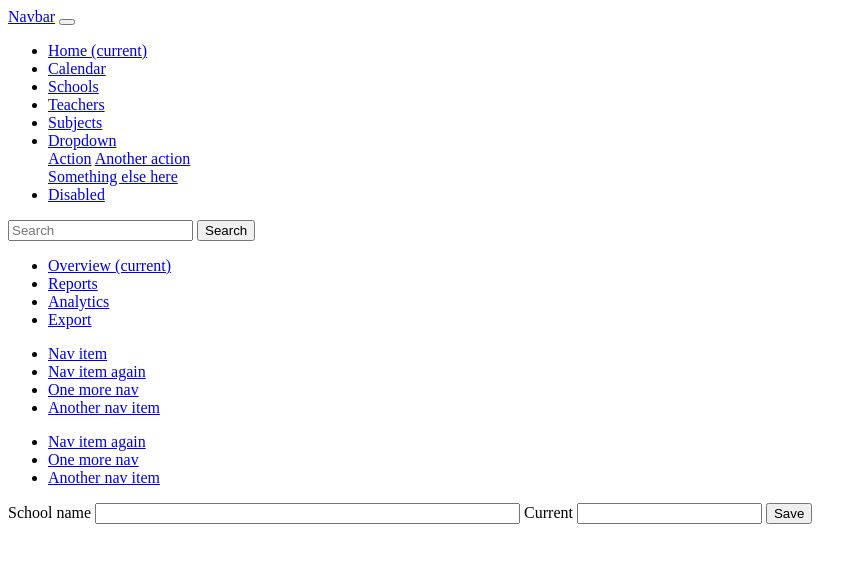
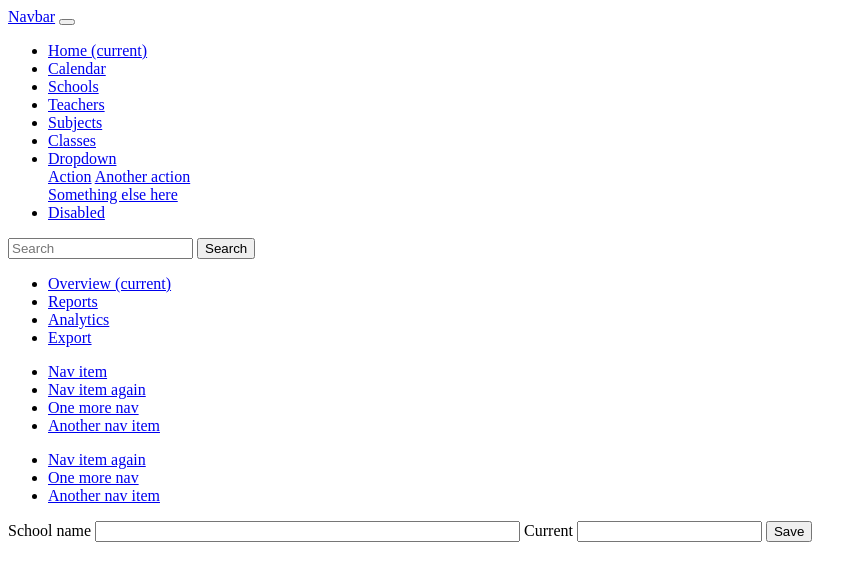
Before and after one commit to gavrilov/schl_schdl_public, a Flask app: template app/templates/school/add.html in a window 1280 px wide. Shown: the top 581 px of the page, without its empty margins (0-867 px from the left). Run offline with Flask 2, Linux system fonts and the light colour scheme; the template is opened without the code that fills it, so the values that code supplies are empty, except form fields; form fields are guessed from the names that the template uses; some libraries are stand-ins or nearby versions.

Commit message:
add link for class blueprint

```diff
--- a/app/templates/nav_bar.html
+++ b/app/templates/nav_bar.html
@@ -23,6 +23,9 @@
             <li class="nav-item">
                 <a class="nav-link" href="{{ url_for('subject.main') }}">Subjects</a>
             </li>
+            <li class="nav-item">
+                <a class="nav-link" href="{{ url_for('schdl_class.main') }}">Classes</a>
+            </li>
             <li class="nav-item dropdown">
                 <a class="nav-link dropdown-toggle" href="#" id="navbarDropdown" role="button"
                    data-toggle="dropdown" aria-haspopup="true" aria-expanded="false">
```
